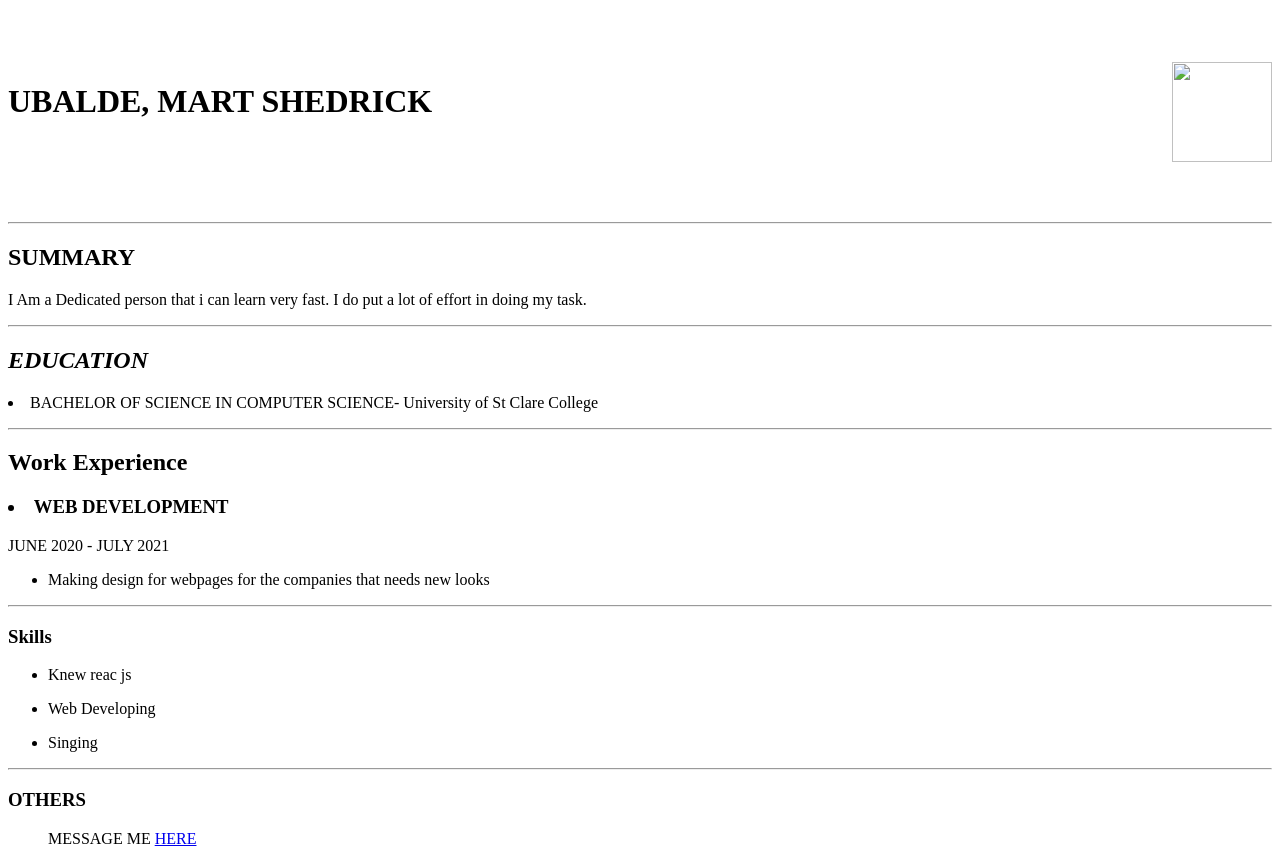
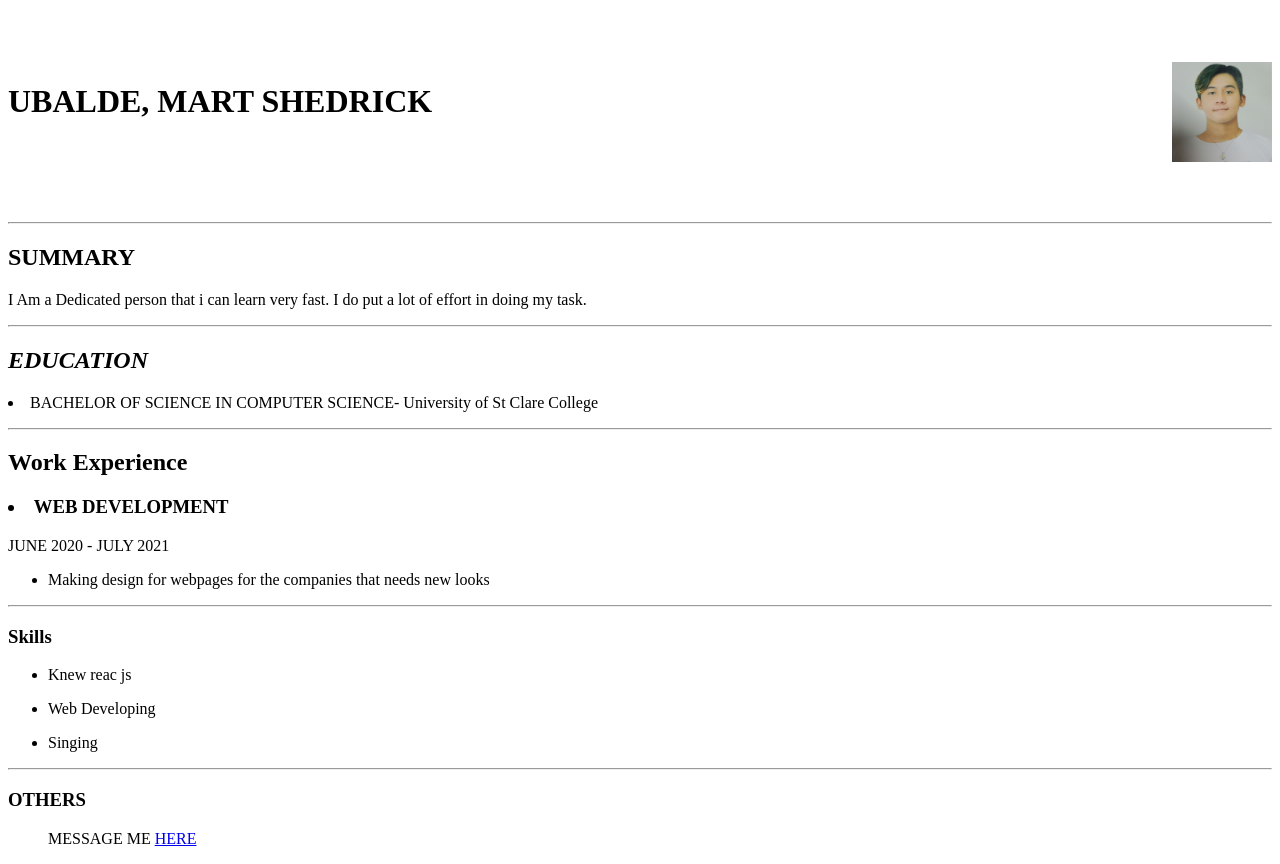
Before and after one commit to martshedrick/my-portfolio, a plain HTML site: page index.html in a window 1280 px wide. Drawn offline with Linux system fonts and the light colour scheme; the site is published under a folder, as on GitHub Pages, so addresses that start at the root find nothing.

Commit message:
index.html

```diff
--- a/index.html
+++ b/index.html
@@ -8,7 +8,7 @@
 
 <body>
     <br><br><br>
-    <img align="right"src="/martssss.png" width="100" height="100"alt="">
+    <img align="right"src="martssss.png" width="100" height="100"alt="">
     <h1><b>UBALDE, MART SHEDRICK </b></h1>
      <br><br><br><br>
 
```
